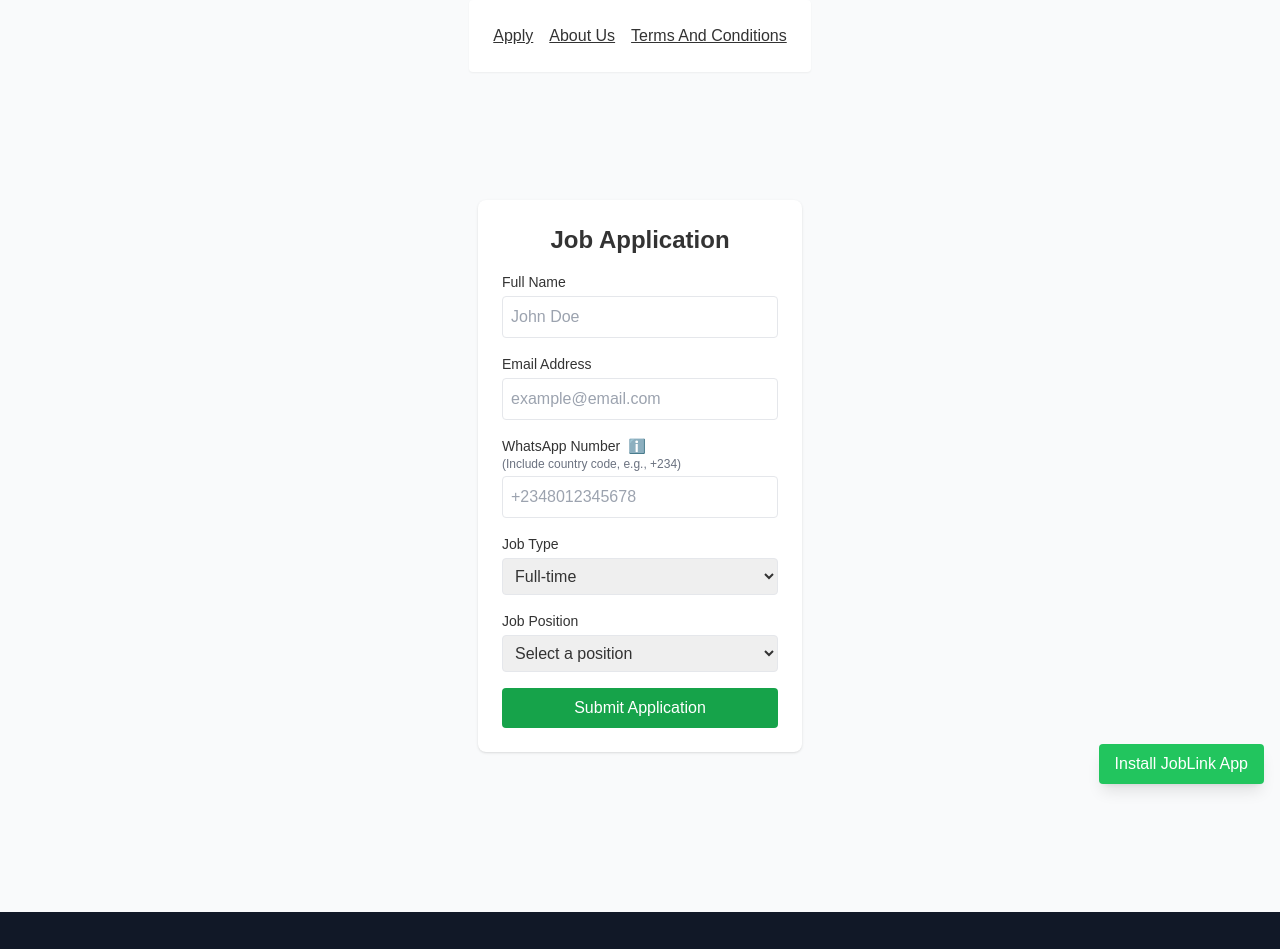
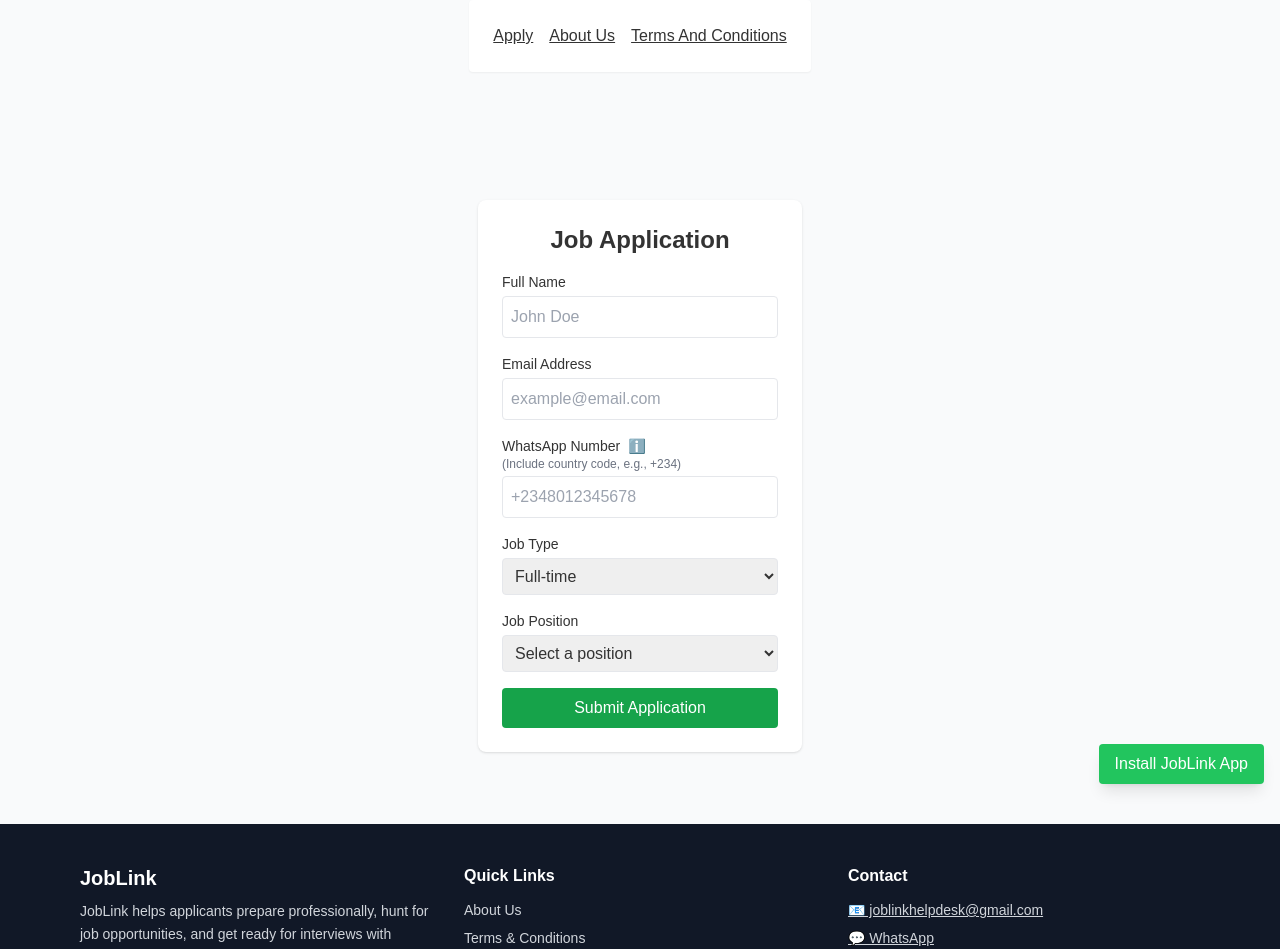
Before and after one commit to Xtosea/JobLink, a React (Create React App) app: page / in a window 1280 px wide. Shown: the top 949 px of the page. Built offline with nearby package versions, Linux system fonts and the light colour scheme.

Commit message:
Update App.jsx

```diff
--- a/src/App.jsx
+++ b/src/App.jsx
@@ -65,10 +65,7 @@ export default function App() {
           <InstallPWAButton />
         </main>
 
-        {/* ================= BOTTOM AD ================= */}
-        <div className="max-w-4xl mx-auto w-full p-6 flex flex-col items-center gap-6">
-          <AdBanner position="bottom" />
-        </div>
+
 
         {/* ================= FOOTER ================= */}
         <Footer />
```
